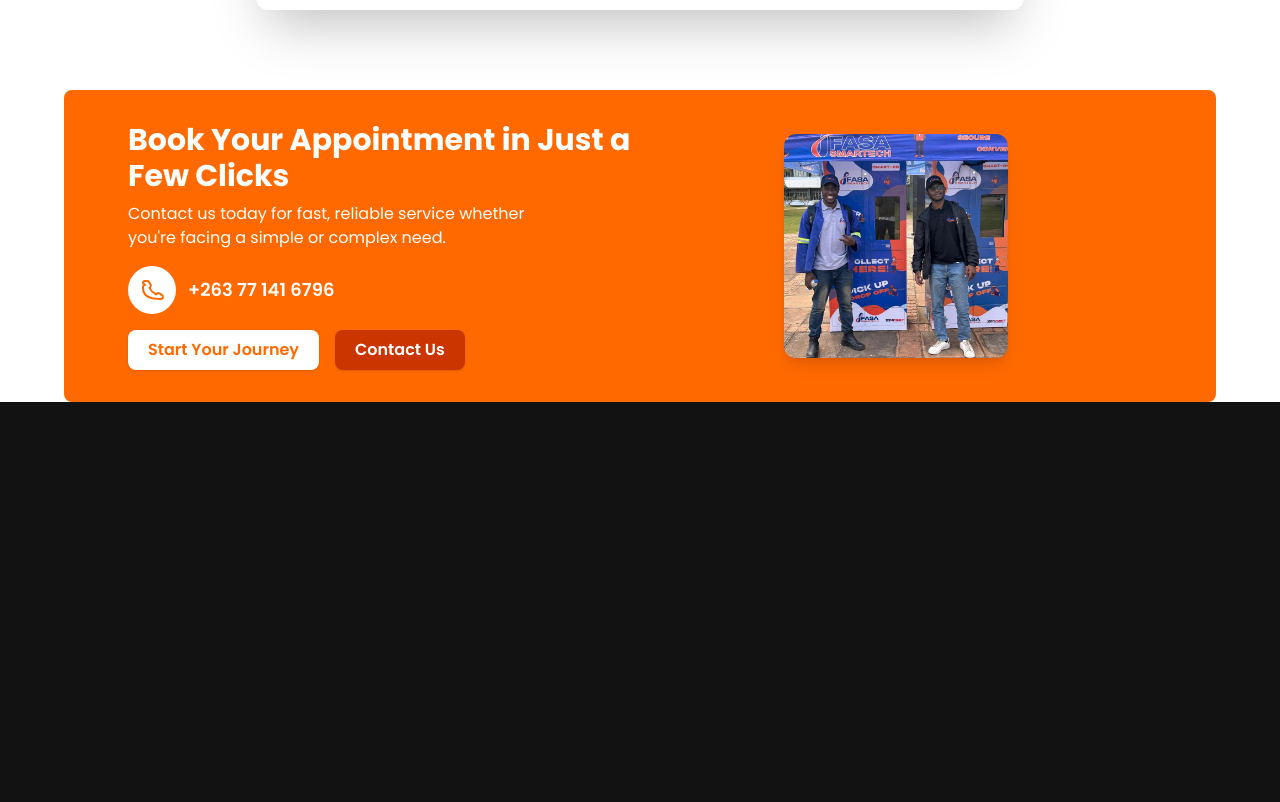
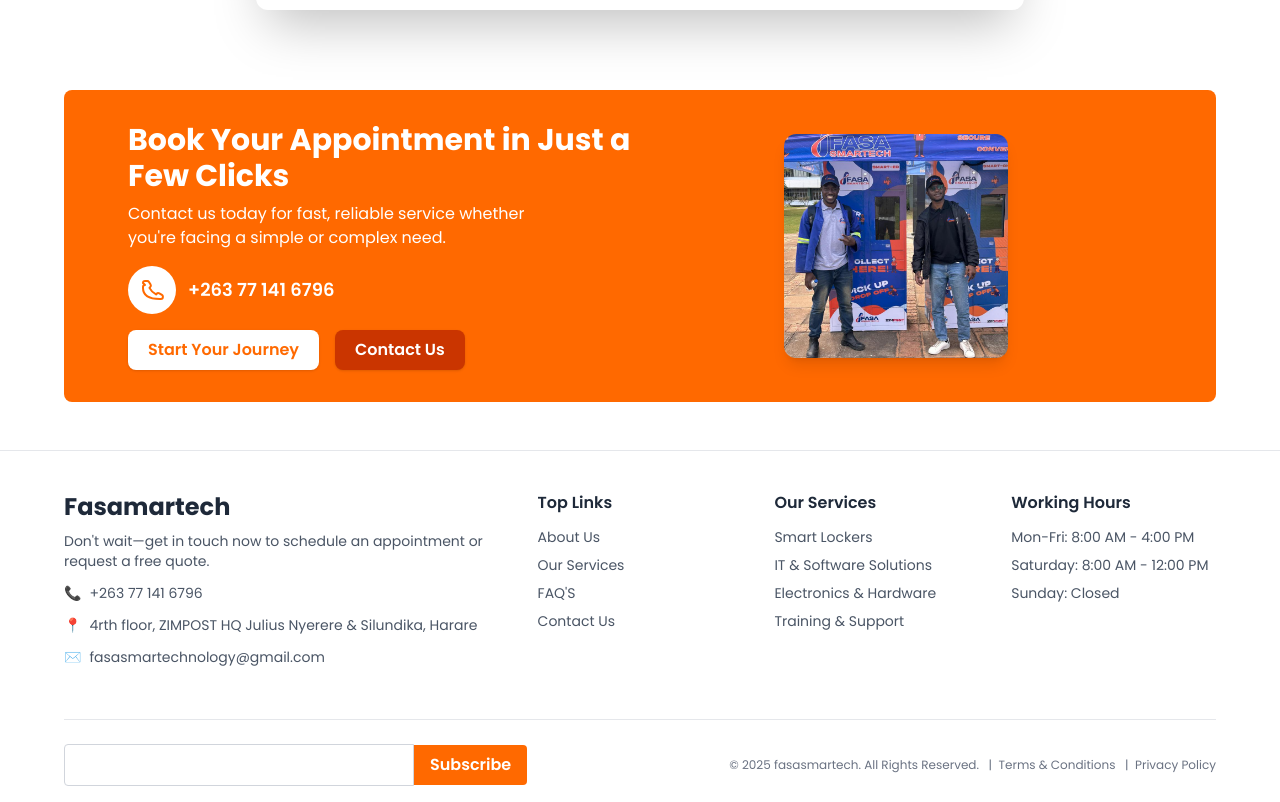
Before and after one commit to Sisasenkosi/WebsiteFasav2, a React (Vite) app: page / in a window 1280 px wide. Shown: the part 877-1679 px from the top of the page. Before the commit the page ends 1311 px from the top, so only its background shows below. Built offline with nearby package versions, Linux system fonts and the light colour scheme.

Commit message:
contact footer

```diff
--- a/src/pages/ContactUs.jsx
+++ b/src/pages/ContactUs.jsx
@@ -139,6 +139,123 @@
           </div>
         </section>
       </div>
+      {/* Footer Section */}
+      <footer className="bg-white border-t border-gray-200 mt-12 pt-10 pb-4 px-4 md:px-16">
+        <div className="max-w-7xl mx-auto grid grid-cols-1 md:grid-cols-5 gap-8">
+          {/* Company Info */}
+          <div className="md:col-span-2 flex flex-col space-y-3">
+            <div className="flex items-center space-x-2 mb-2">
+              <span className="text-2xl font-bold text-gray-800">
+                Fasamartech
+              </span>
+            </div>
+            <p className="text-gray-600 text-sm">
+              Don't wait—get in touch now to schedule an appointment or request
+              a free quote.
+            </p>
+            <div className="flex items-center space-x-2 text-gray-600 text-sm">
+              <span>📞</span>
+              <span>+263 77 141 6796</span>
+            </div>
+            <div className="flex items-center space-x-2 text-gray-600 text-sm">
+              <span>📍</span>
+              <span>
+                4rth floor, ZIMPOST HQ Julius Nyerere & Silundika, Harare
+              </span>
+            </div>
+            <div className="flex items-center space-x-2 text-gray-600 text-sm">
+              <span>✉️</span>
+              <span>fasasmartechnology@gmail.com</span>
+            </div>
+            <div className="flex space-x-3 mt-2">
+              <a href="#" className="text-gray-400 hover:text-orange-500">
+                <i className="fab fa-facebook-f"></i>
+              </a>
+              <a href="#" className="text-gray-400 hover:text-orange-500">
+                <i className="fab fa-linkedin-in"></i>
+              </a>
+              <a href="#" className="text-gray-400 hover:text-orange-500">
+                <i className="fab fa-instagram"></i>
+              </a>
+              <a href="#" className="text-gray-400 hover:text-orange-500">
+                <i className="fab fa-youtube"></i>
+              </a>
+            </div>
+          </div>
+          {/* Top Links */}
+          <div>
+            <h4 className="font-semibold text-gray-800 mb-3">Top Links</h4>
+            <ul className="space-y-2 text-gray-600 text-sm">
+              <li>
+                <a href="#" className="hover:text-orange-500">
+                  About Us
+                </a>
+              </li>
+              <li>
+                <a href="#" className="hover:text-orange-500">
+                  Our Services
+                </a>
+              </li>
+              <li>
+                <a href="#" className="hover:text-orange-500">
+                  FAQ'S
+                </a>
+              </li>
+              <li>
+                <a href="#" className="hover:text-orange-500">
+                  Contact Us
+                </a>
+              </li>
+            </ul>
+          </div>
+          {/* Our Services */}
+          <div>
+            <h4 className="font-semibold text-gray-800 mb-3">Our Services</h4>
+            <ul className="space-y-2 text-gray-600 text-sm">
+              <li>Smart Lockers</li>
+              <li>IT & Software Solutions</li>
+              <li>Electronics & Hardware</li>
+              <li>Training & Support</li>
+            </ul>
+          </div>
+          {/* Working Hours */}
+          <div>
+            <h4 className="font-semibold text-gray-800 mb-3">Working Hours</h4>
+            <ul className="space-y-2 text-gray-600 text-sm">
+              <li>Mon-Fri: 8:00 AM - 4:00 PM</li>
+              <li>Saturday: 8:00 AM - 12:00 PM</li>
+              <li>Sunday: Closed</li>
+            </ul>
+          </div>
+        </div>
+        {/* Newsletter and Copyright */}
+        <div className="max-w-7xl mx-auto flex flex-col md:flex-row items-center justify-between mt-8 border-t border-gray-200 pt-6 gap-4">
+          <form className="flex items-center w-full md:w-auto">
+            <input
+              type="email"
+              placeholder="Your Email Address.."
+              className="px-4 py-2 rounded-l border border-gray-300 focus:outline-none focus:ring-2 focus:ring-orange-400"
+            />
+            <button
+              type="submit"
+              className="bg-orange-500 text-white px-4 py-2 rounded-r font-semibold hover:bg-orange-600 transition"
+            >
+              Subscribe
+            </button>
+          </form>
+          <div className="text-gray-500 text-xs text-center md:text-right w-full md:w-auto">
+            &copy; {new Date().getFullYear()} fasasmartech. All Rights Reserved.
+            &nbsp; | &nbsp;
+            <a href="#" className="hover:text-orange-500">
+              Terms & Conditions
+            </a>{' '}
+            &nbsp; | &nbsp;
+            <a href="#" className="hover:text-orange-500">
+              Privacy Policy
+            </a>
+          </div>
+        </div>
+      </footer>
     </div>
   );
 };
```
